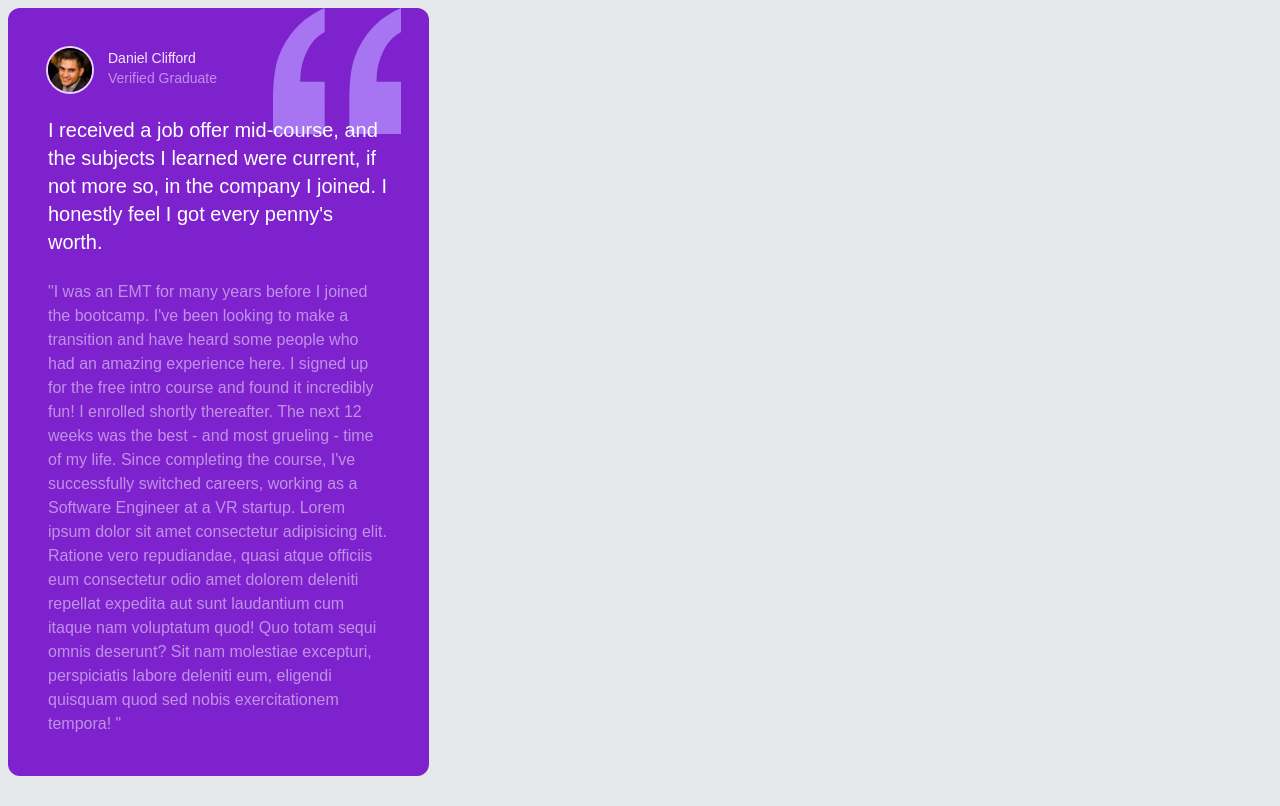
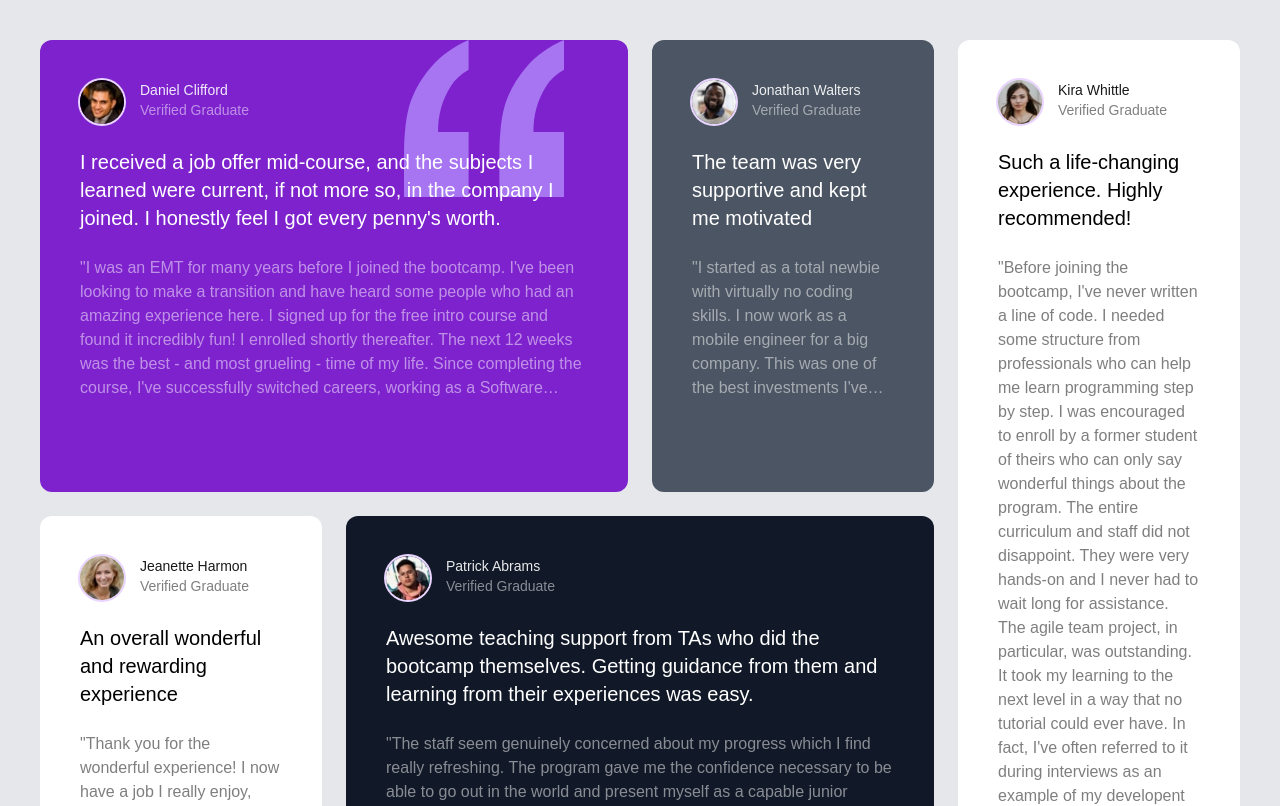
Before and after one commit to Mahdi-Alaee/grid-comments, a React (Vite) app: page / in a window 1280 px wide. Shown: the top 806 px of the page. Built offline with nearby package versions, Linux system fonts and the light colour scheme; a web font is replaced by a local one.

Commit message:
the other boxes is almost done

```diff
--- a/src/App.jsx
+++ b/src/App.jsx
@@ -4,12 +4,12 @@ function App() {
       {/* global container */}
       <div className="bg-gray-200 flex justify-center items-center min-h-screen">
         {/* comments container */}
-        <div className="grid grid-cols-1 max-w-7xl px-2 py-2 lg:grid-rows-2 lg:grid-cols-3">
+        <div className="grid grid-cols-1 max-w-7xl px-2 py-2 gap-6 xl:grid-rows-2 xl:grid-cols-4 xl:px-10 xl:py-10">
           {/* comment 1 */}
-          <div className="bg-purple-700 text-white p-10 rounded-xl relative z-10">
+          <div className="bg-purple-700 text-white p-10 rounded-xl relative xl:col-span-2 z-10">
             {/* BANNER */}
             <img
-              className="absolute right-7 top-0 w-32 z-0"
+              className="absolute right-7 top-0 w-32 z-0 xl:w-40 xl:right-16"
               src="/images/bg-pattern-quotation.svg"
               alt="quotation"
             />
@@ -39,7 +39,7 @@ function App() {
             </h5>
 
             {/* content */}
-            <p className="opacity-50">
+            <p className="opacity-50 line-clamp-6">
               "I was an EMT for many years before I joined the bootcamp. I've
               been looking to make a transition and have heard some people who
               had an amazing experience here. I signed up for the free intro
@@ -55,6 +55,149 @@ function App() {
               quisquam quod sed nobis exercitationem tempora! "
             </p>
           </div>
+          {/* comment 2 */}
+          <div className="bg-gray-600 text-white p-10 rounded-xl relative z-10">
+            {/* profile */}
+            <div className="flex gap-x-4 text-sm">
+              {/* image */}
+              <img
+                className="rounded-full w-11 h-11 ring-2 ring-purple-200"
+                src="/images/image-jonathan.jpg "
+                alt="profile image"
+              />
+              {/* profile content container */}
+              <div>
+                {/* name */}
+                <h6 className="opacity-90">Jonathan Walters</h6>
+                {/* desc */}
+                <p className="opacity-50">Verified Graduate</p>
+              </div>
+            </div>
+
+            {/* title */}
+            <h5 className="text-xl font-thin my-6 relative z-10">
+              The team was very supportive and kept me motivated
+            </h5>
+
+            {/* content */}
+            <p className="opacity-50 line-clamp-6">
+              "I started as a total newbie with virtually no coding skills. I
+              now work as a mobile engineer for a big company. This was one of
+              the best investments I've made in myself. Lorem ipsum dolor sit
+              amet consectetur adipisicing elit. Atque ipsam veritatis natus
+              illum ullam ab, nesciunt rerum nobis, quibusdam ad voluptatum rem
+              necessitatibus facere nihil deleniti assumenda vel velit neque
+              quia, nisi ipsum laudantium impedit eveniet iste. Pariatur,
+              exercitationem consequuntur praesentium a est eum velit quos
+              maiores ipsum facere tempora! "
+            </p>
+          </div>
+          {/* comment 3 */}
+          <div className="bg-white text-black p-10 rounded-xl relative z-10 xl:row-span-2">
+            {/* profile */}
+            <div className="flex gap-x-4 text-sm">
+              {/* image */}
+              <img
+                className="rounded-full w-11 h-11 ring-2 ring-purple-200"
+                src="/images/image-kira.jpg"
+                alt="profile image"
+              />
+              {/* profile content container */}
+              <div>
+                {/* name */}
+                <h6 className="opacity-90">Kira Whittle</h6>
+                {/* desc */}
+                <p className="opacity-50">Verified Graduate</p>
+              </div>
+            </div>
+
+            {/* title */}
+            <h5 className="text-xl font-thin my-6 relative z-10">
+              Such a life-changing experience. Highly recommended!
+            </h5>
+
+            {/* content */}
+            <p className="opacity-50">
+              "Before joining the bootcamp, I've never written a line of code. I
+              needed some structure from professionals who can help me learn
+              programming step by step. I was encouraged to enroll by a former
+              student of theirs who can only say wonderful things about the
+              program. The entire curriculum and staff did not disappoint. They
+              were very hands-on and I never had to wait long for assistance.
+              The agile team project, in particular, was outstanding. It took my
+              learning to the next level in a way that no tutorial could ever
+              have. In fact, I've often referred to it during interviews as an
+              example of my developent experience. It certainly helped me land a
+              job as a full-stack developer after receiving multiple offers.
+              100% recommend!"
+            </p>
+          </div>
+          {/* comment 4 */}
+          <div className="bg-white text-black p-10 rounded-xl relative z-10">
+            {/* profile */}
+            <div className="flex gap-x-4 text-sm">
+              {/* image */}
+              <img
+                className="rounded-full w-11 h-11 ring-2 ring-purple-200"
+                src="/images/image-jeanette.jpg"
+                alt="profile image"
+              />
+              {/* profile content container */}
+              <div>
+                {/* name */}
+                <h6 className="opacity-90">Jeanette Harmon</h6>
+                {/* desc */}
+                <p className="opacity-50">Verified Graduate</p>
+              </div>
+            </div>
+
+            {/* title */}
+            <h5 className="text-xl font-thin my-6 relative z-10">
+              An overall wonderful and rewarding experience
+            </h5>
+
+            {/* content */}
+            <p className="opacity-50 line-clamp-6">
+              "Thank you for the wonderful experience! I now have a job I really
+              enjoy, and make a good living while doing something I love."
+            </p>
+          </div>
+          {/* comment 5 */}
+          <div className="bg-gray-900 text-white p-10 rounded-xl relative z-10 xl:col-span-2 ">
+            {/* profile */}
+            <div className="flex gap-x-4 text-sm">
+              {/* image */}
+              <img
+                className="rounded-full w-11 h-11 ring-2 ring-purple-200"
+                src="/images/image-patrick.jpg"
+                alt="profile image"
+              />
+              {/* profile content container */}
+              <div>
+                {/* name */}
+                <h6 className="opacity-90">Patrick Abrams</h6>
+                {/* desc */}
+                <p className="opacity-50">Verified Graduate</p>
+              </div>
+            </div>
+
+            {/* title */}
+            <h5 className="text-xl font-thin my-6 relative z-10">
+              Awesome teaching support from TAs who did the bootcamp themselves.
+              Getting guidance from them and learning from their experiences was
+              easy.
+            </h5>
+
+            {/* content */}
+            <p className="opacity-50 line-clamp-6">
+              "The staff seem genuinely concerned about my progress which I find
+              really refreshing. The program gave me the confidence necessary to
+              be able to go out in the world and present myself as a capable
+              junior developer. The standard is above the rest. You will get the
+              personal attention you need from an incredible community of smart
+              and amazing people."
+            </p>
+          </div>
         </div>
       </div>
     </>
```
